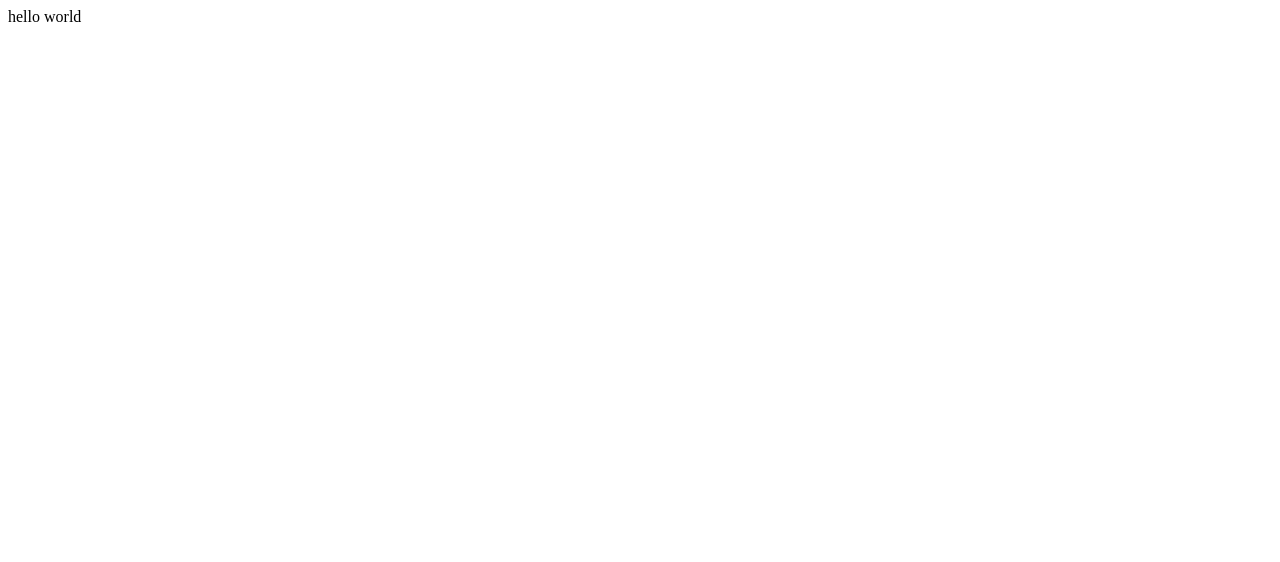
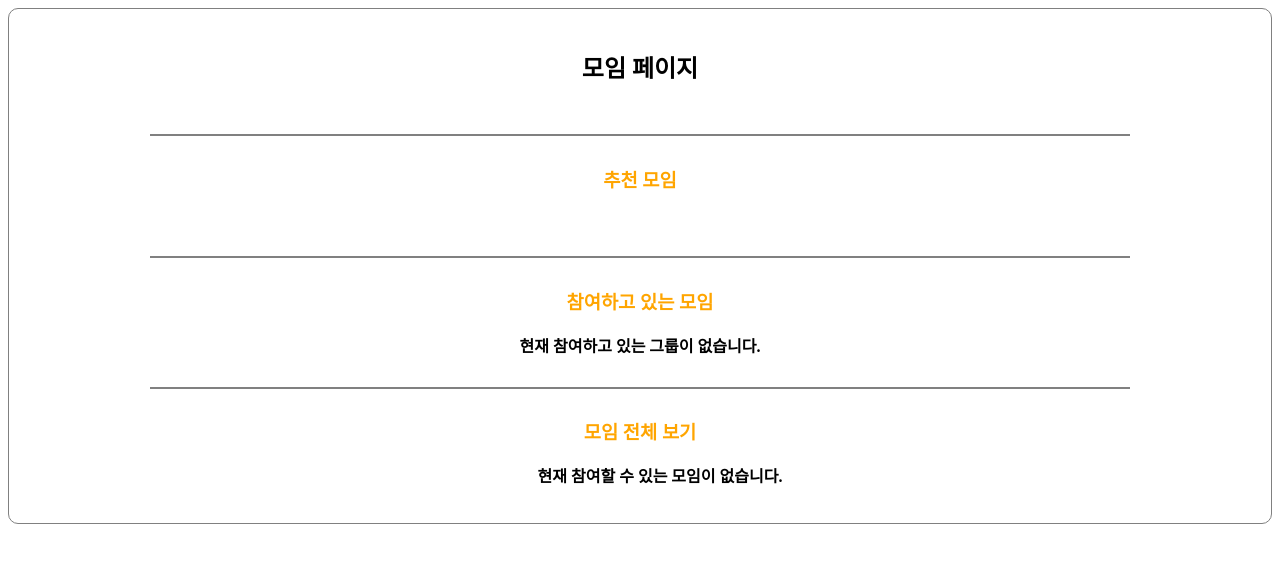
Before and after one commit to FRONTENDSCHOOL7/final-19-Talkhoogam, a React (Create React App) app: page / in a window 1280 px wide. Shown: the top 562 px of the page. Built offline with nearby package versions, Linux system fonts and the light colour scheme.

Commit message:
✨ feat: 모임 Form #11
모임 페이지 관련 page 구상.
Data가 있을시 이를 렌더링 할 수 있도록 수정 필요.
Reducer로 수정 필요.

```diff
--- a/src/App.js
+++ b/src/App.js
@@ -1,8 +1,10 @@
+import Gathering from "./pages/Gathering";
+
 function App() {
-  return (
-    <div>
-      hello world
-    </div>
-  );
+    return (
+        <>
+            <Gathering />
+        </>
+    );
 }
 export default App;
--- /dev/null
+++ b/src/components/Gathering/GatheringItems.jsx
@@ -0,0 +1,73 @@
+import React from "react";
+import styled from "styled-components";
+
+export default function GatheringItems({ groupData, joinGroupData }) {
+    const GatheringItems = styled.li`
+        width: 100px;
+        padding: 10px;
+
+        img {
+            width: 100%;
+            aspect-ratio: 1/1;
+            border-radius: 10px;
+        }
+        strong {
+            font-weight: bold;
+        }
+    `;
+
+    function createGroups() {
+        if (groupData) {
+            groupData.map((item) => {
+                return (
+                    <GatheringItems key={item.id}>
+                        <link href="/">
+                            <img
+                                src={
+                                    item.img
+                                        ? item.img
+                                        : "http://placehold.it/100X100"
+                                }
+                                alt=""
+                            />
+                            <strong>{item.GroupTit}</strong>
+                            <p>{item.explain}</p>
+                        </link>
+                    </GatheringItems>
+                );
+            });
+        } else if (joinGroupData) {
+            joinGroupData.map((item) => {
+                return (
+                    <GatheringItems key={item.id}>
+                        <link href="/">
+                            <img
+                                src={
+                                    item.img
+                                        ? item.img
+                                        : "http://placehold.it/100X100"
+                                }
+                                alt=""
+                            />
+                            <strong>{item.GroupTit}</strong>
+                            <p>{item.explain}</p>
+                        </link>
+                    </GatheringItems>
+                );
+            });
+        }
+    }
+    return (
+        <>
+            <createGroups />
+
+            {/* <GatheringItems>
+                <Link href="/">
+                <img src="" alt="" />
+                <strong>모임 이름</strong>
+                <p>모임 설명</p>
+                </Link>
+            </GatheringItems> */}
+        </>
+    );
+}
--- /dev/null
+++ b/src/pages/Gathering.jsx
@@ -0,0 +1,83 @@
+import React from "react";
+import styled from "styled-components";
+import GatheringItems from "../components/Gathering/GatheringItems";
+
+export default function Gathering() {
+    const groupData = "";
+
+    const joinGroupData = "";
+
+    const GroupSection = styled.section`
+        height: 100%;
+        border: 1px solid gray;
+        padding: 20px;
+        border-radius: 10px;
+
+        display: flex;
+        flex-direction: column;
+        align-items: center;
+        justify-content: space-evenly;
+    `;
+
+    const DivLine = styled.div`
+        width: 80%;
+        border: 1px solid gray;
+        margin: 30px auto 10px;
+    `;
+
+    const GroupArticle = styled.article`
+        height: 30%;
+        text-align: center;
+
+        h3 {
+            color: orange;
+        }
+    `;
+
+    const GatheringUl = styled.ul`
+        list-style: none;
+        display: flex;
+        flex-direction: row;
+        gap: 10px;
+    `;
+
+    return (
+        <>
+            <GroupSection>
+                <h2 className="a11y-hidden">모임 페이지</h2>
+                <DivLine />
+                <GroupArticle>
+                    <h3>추천 모임</h3>
+                    {/* 리스트를 어떻게 뽑을지를 고민해보고 넣을지 결정하는게 좋을 것 같아요. */}
+                    <GatheringUl />
+                </GroupArticle>
+                <DivLine />
+
+                <GroupArticle>
+                    <h3>참여하고 있는 모임</h3>
+                    {joinGroupData ? (
+                        <GatheringUl>
+                            <GatheringItems joinGroupData={joinGroupData} />
+                        </GatheringUl>
+                    ) : (
+                        <strong>현재 참여하고 있는 그룹이 없습니다.</strong>
+                    )}
+                </GroupArticle>
+                <DivLine />
+
+                <GroupArticle>
+                    <h3>모임 전체 보기</h3>
+                    <GatheringUl>
+                        {groupData ? (
+                            <GatheringItems groupData={groupData} />
+                        ) : (
+                            <strong>
+                                현재 참여할 수 있는 모임이 없습니다.
+                            </strong>
+                        )}
+                    </GatheringUl>
+                </GroupArticle>
+            </GroupSection>
+        </>
+    );
+}
--- /dev/null
+++ b/src/styles/reset.css
@@ -0,0 +1,68 @@
+body,
+header,
+footer,
+section,
+div,
+img,
+h1,
+h2,
+h3,
+dt,
+dd,
+p {
+    margin: 0;
+    padding: 0;
+}
+
+h1,
+h2,
+h3,
+input,
+button {
+    font: inherit;
+}
+
+a {
+    text-decoration: none;
+    color: inherit;
+}
+
+button {
+    border: 0;
+    background: none;
+}
+
+button:enabled {
+    cursor: pointer;
+}
+
+ul,
+li {
+    list-style: none;
+    padding: 0;
+    margin: 0;
+}
+
+.a11y-hidden {
+    clip: rect(1px, 1px, 1px, 1px);
+    clip-path: inset(50%);
+    width: 1px;
+    height: 1px;
+    margin: -1px;
+    overflow: hidden;
+    padding: 0;
+    position: absolute;
+}
+
+:root {
+    --color-mainColor: #14b069;
+    --color-navy: #132644;
+    --color-lime: #e1ff67;
+    --color-blue: #1643db;
+    --color-steelblue: #5472a1;
+    --color-maingrey: #c4c4c4;
+    --color-darkgrey: #767676;
+    --color-lightgrey: #dbdbdb;
+    --color-red: #eb5757;
+    --color-bg: #f2f2f2;
+}
```
Also changed, not shown: 1 other file (tests, documents, lock files or other folders).
